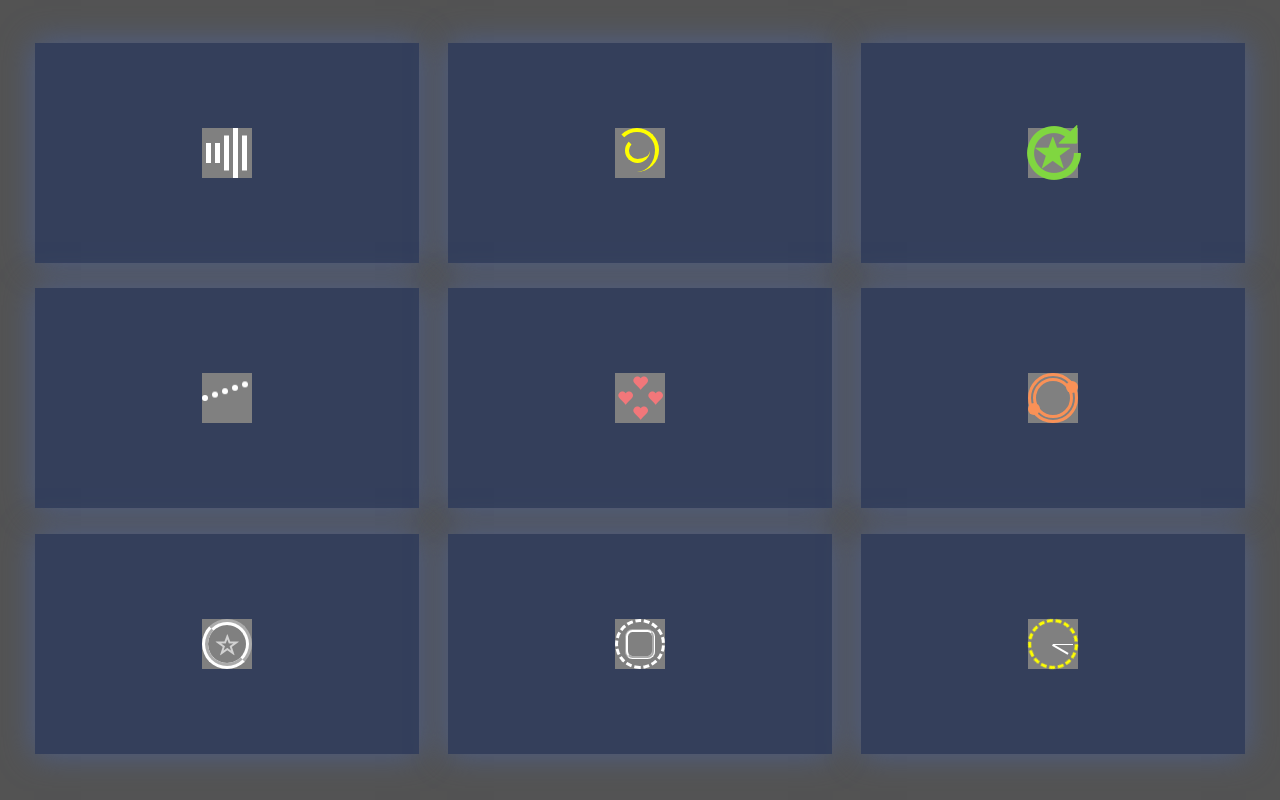
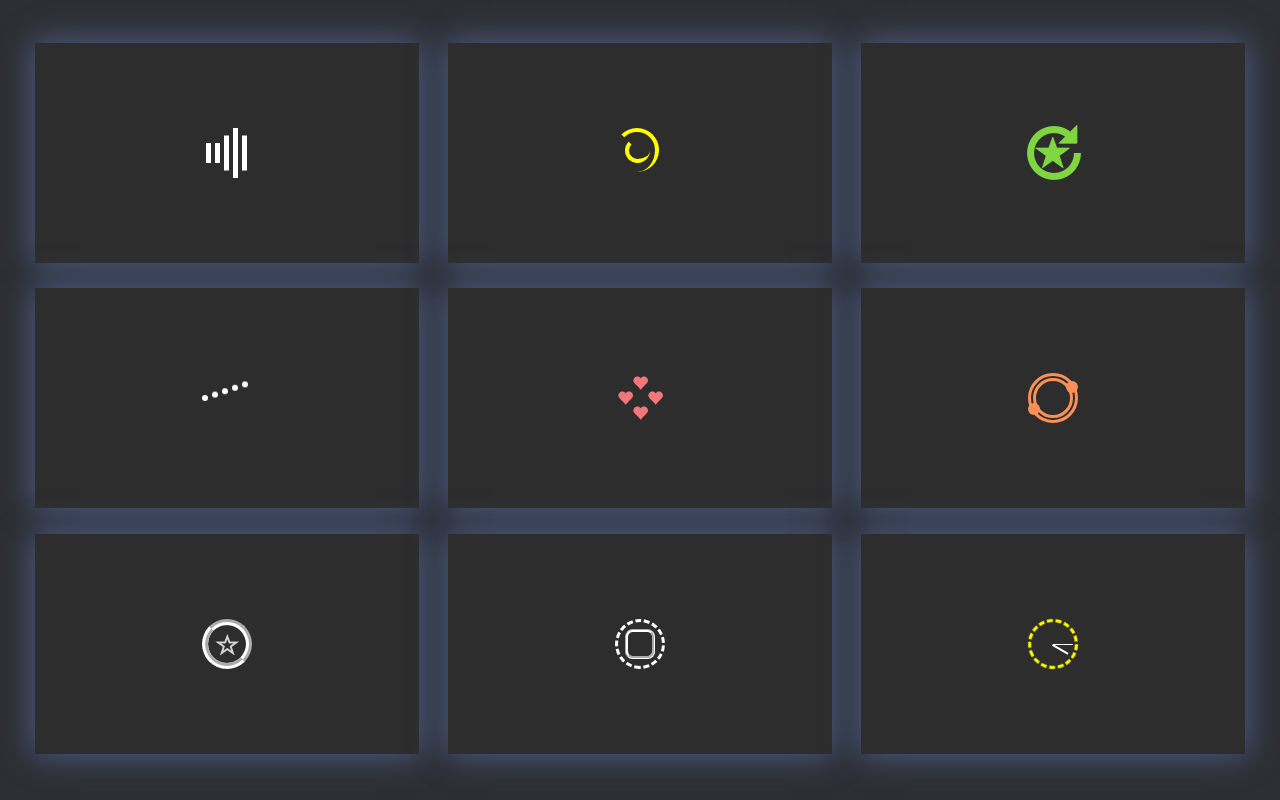
Before and after one commit to kidceg/loading-demo, a plain HTML site: page index.html in a window 1280 px wide. Drawn offline with nearby package versions, Linux system fonts and the light colour scheme.

Commit message:
demo complete

```diff
--- a/css/load.css
+++ b/css/load.css
@@ -4,7 +4,7 @@
 }
 
 body{
-	background-color: #535353;
+	background-color: #2D2F34;
 }
 .loading{
 	margin-top: 30px;
@@ -20,7 +20,7 @@ section{
 	min-height: 220px;
 	margin: 1%;
 	/* text-align: center; */
-	background-color: #343F5B;
+	background-color: #2D2D2D;
 	box-shadow: 0 0  30px 1px #4E5F89;
 }
 
@@ -28,7 +28,7 @@ section{
 	position: relative;
 	width: 50px;
 	height: 50px;
-	background-color: gray;
+	/* background-color: gray; */
 }
 
 .load1 div{
```
